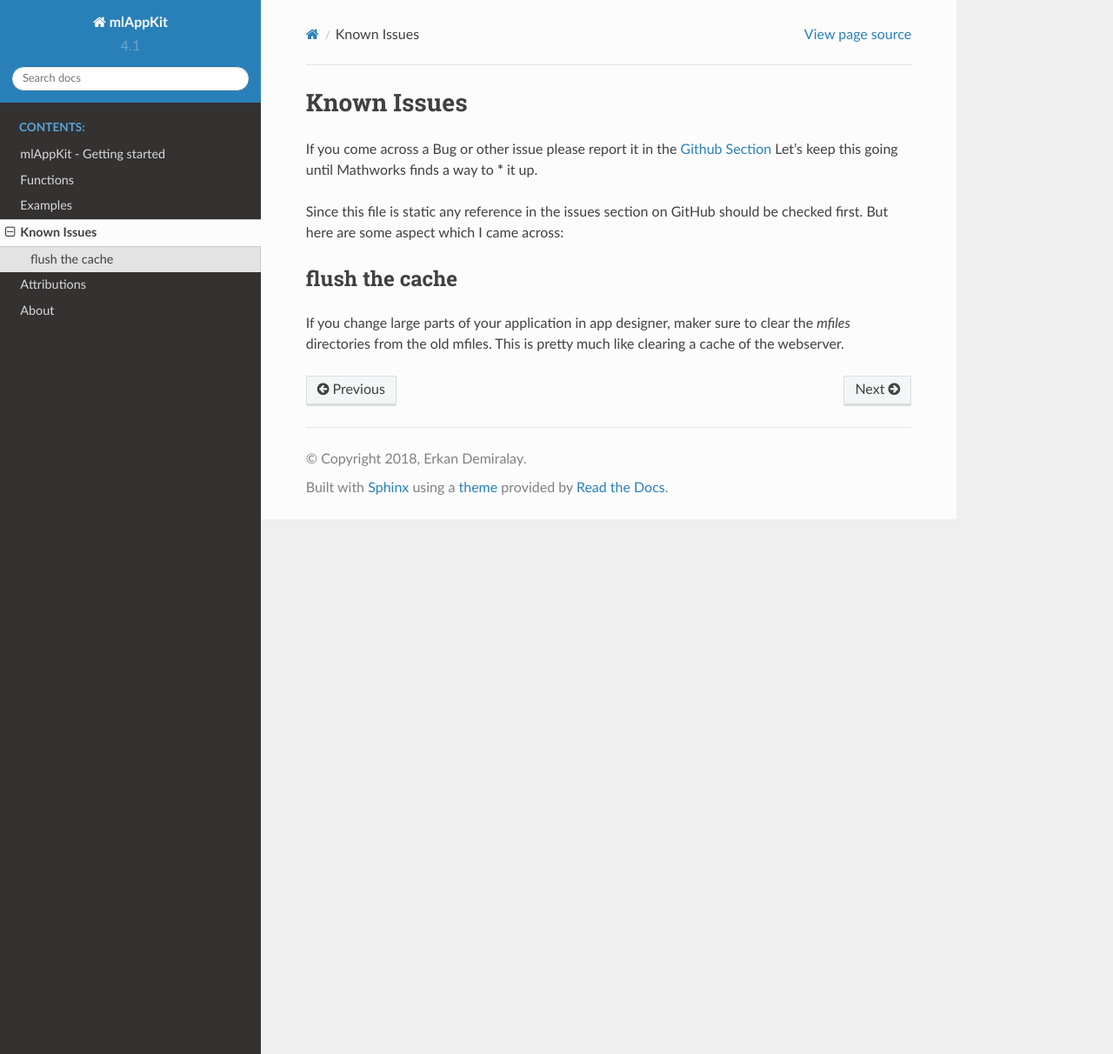
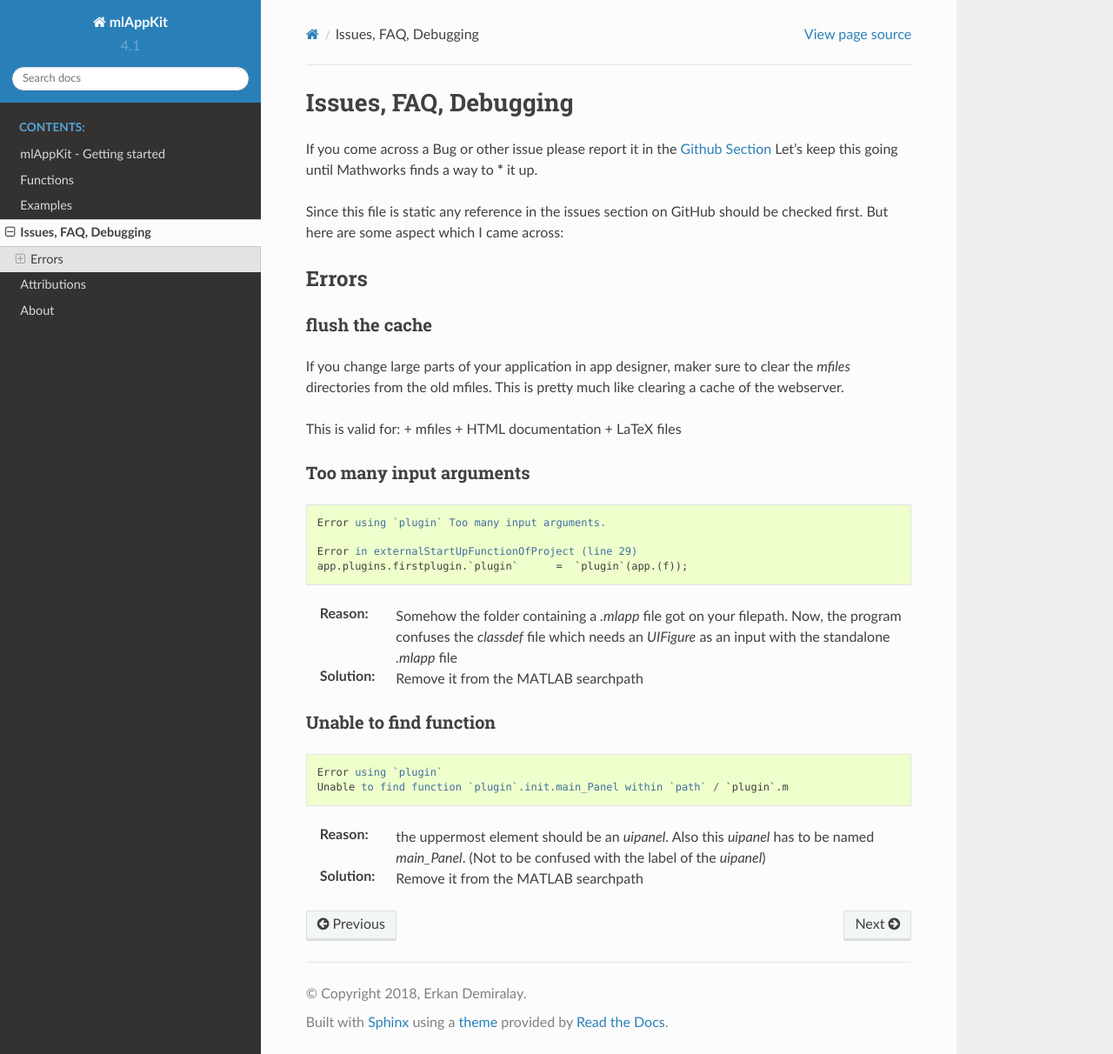
Before and after one commit to erkandem/mlAppKit, a Sphinx documentation site: the page built from docs/source/issues_index.rst, in a window 1280 px wide and 1212 px high. Shown: the whole window at 87% size. Built offline with Sphinx 7.4.7 and the Read the Docs theme 2.0.0, drawn with Linux system fonts in a browser that asks for light colours; pages that are not in the unit, such as notebooks, are missing from menus.

Commit message:
worked on documentation

```diff
--- a/README.rst
+++ b/README.rst
@@ -158,7 +158,9 @@ Installing
 
    mkdir yourNewPorjectFolder
 
+
 .. code:: bash
+
    git clone 'mlAppKit'
 
 
--- a/docs/source/issues_index.rst
+++ b/docs/source/issues_index.rst
@@ -1,5 +1,5 @@
-Known Issues
-============
+Issues, FAQ, Debugging
+========================
 
 If you come across a Bug or other issue please report it in
 the `Github Section <https://github.com/erkandem/mlAppFlex/issues>`_
@@ -9,9 +9,50 @@ Since this file is static any reference in the issues
 section on GitHub should be checked first.
 But here are some aspect which I came across:
 
+Errors
+^^^^^^^^^^^^^^^^^^^^
 flush the cache
-^^^^^^^^^^^^^^^^
+"""""""""""""""""""""""
 
 If you change large parts of your application in app designer, maker sure to
 clear the `mfiles` directories from the old mfiles.
 This is pretty much like clearing a cache of the webserver.
+
+This is valid for:
++ mfiles
++ HTML documentation
++ LaTeX files
+
+
+Too many input arguments
+""""""""""""""""""""""""
+
+.. code:: matlab
+
+   Error using `plugin` Too many input arguments.
+
+   Error in externalStartUpFunctionOfProject (line 29)
+   app.plugins.firstplugin.`plugin`      =  `plugin`(app.(f));
+
+
+:Reason: Somehow the folder containing a `.mlapp` file got on your filepath.
+         Now, the program confuses the `classdef` file which needs an `UIFigure`
+         as an input with the standalone `.mlapp` file
+
+:Solution: Remove it from the MATLAB searchpath
+
+
+
+Unable to find function
+""""""""""""""""""""""""""""""""
+.. code:: matlab
+
+   Error using `plugin`
+   Unable to find function `plugin`.init.main_Panel within `path` / `plugin`.m
+
+
+:Reason: the uppermost element should be an  `uipanel`.
+         Also this `uipanel` has to be named `main_Panel`.
+         (Not to be confused with the label of the `uipanel`)
+
+:Solution: Remove it from the MATLAB searchpath
```
Also changed, not shown: docs/source/views_index.rst (+2 -9 lines), 13 other files.
